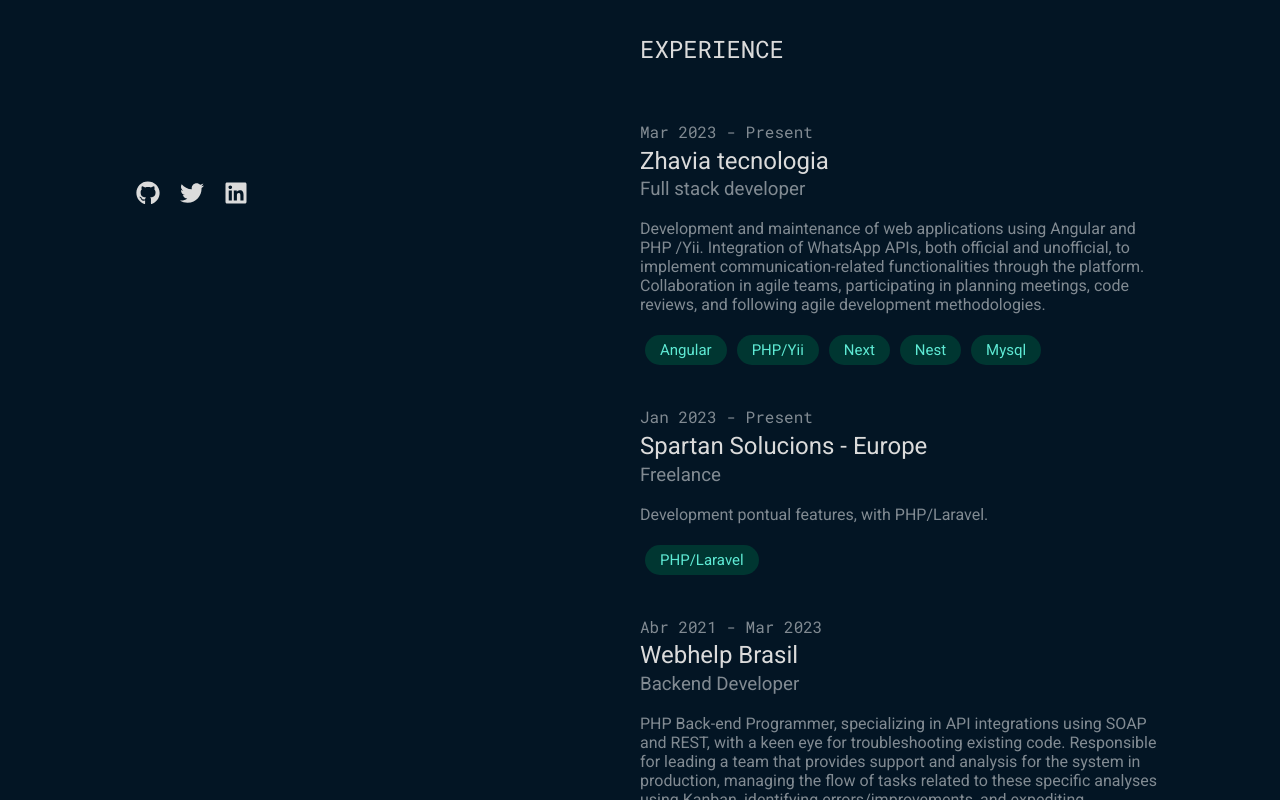
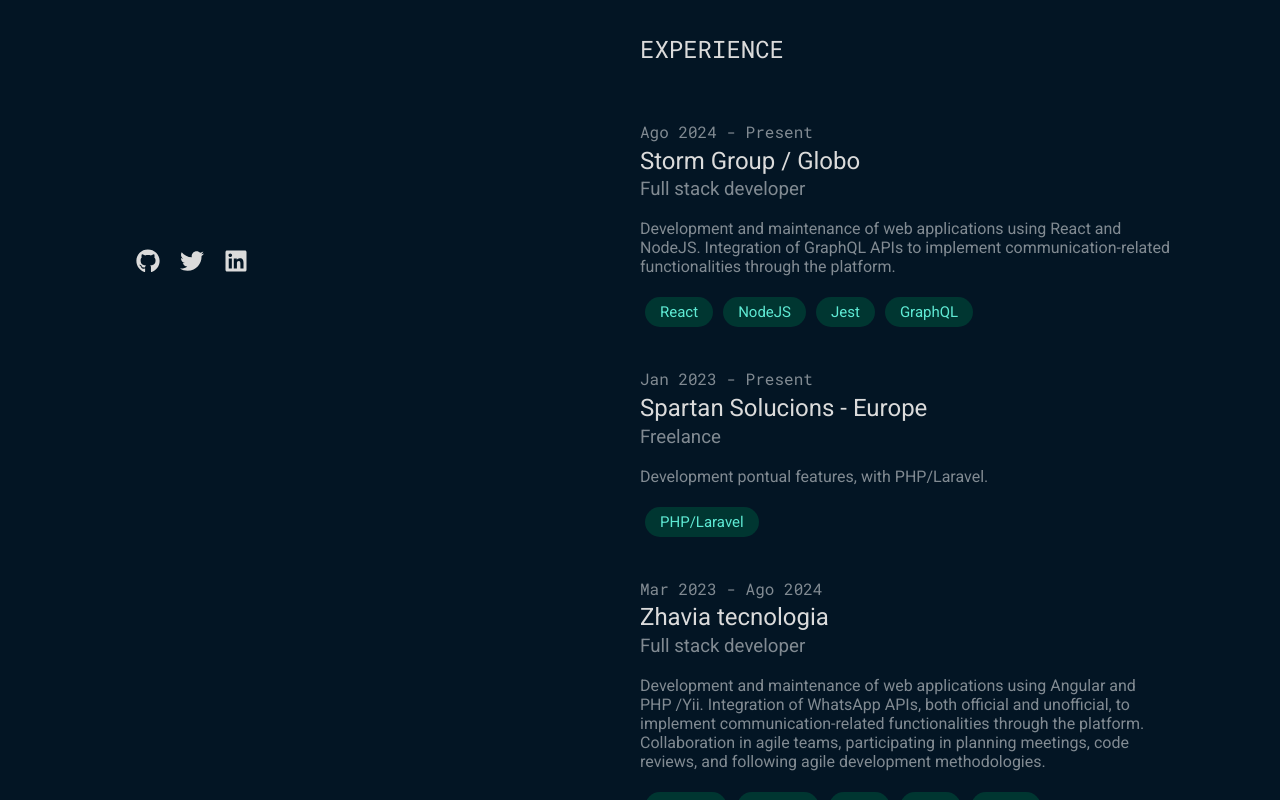
Before and after one commit to trickaugusto/portifolio-next, a Next.js app: page / in a window 1280 px wide. Shown: the part 560-1360 px from the top of the page. Built offline with nearby package versions, Linux system fonts and the light colour scheme.

Commit message:
update infos

```diff
--- a/src/components/Header.js
+++ b/src/components/Header.js
@@ -10,7 +10,7 @@
     return (
         <div className={styles.header}>
             <h1 className={styles.title}>Patrick Augusto</h1>
-            <h3 className={styles.subtitle}>Full-stack developer at Zhavia Tecnologia</h3>
+            <h3 className={styles.subtitle}>Full-stack developer assigned to Globo/Globoplay</h3>
 
             <div className={styles.buttonsSection}>
                 <a href='#' className={styles.navIndicator} onClick={() => window.scrollTo(0, 0)}>
--- a/src/pages/index.js
+++ b/src/pages/index.js
@@ -15,7 +15,30 @@
 
   const experiences = [
     {
-      years: 'Mar 2023 - Present',
+      years: 'Ago 2024 - Present',
+      title: 'Storm Group / Globo',
+      subtitle: 'Full stack developer',
+      description: `
+        Development and maintenance of web applications using React and NodeJS. Integration of GraphQL APIs to implement communication-related functionalities through the platform.
+      `,
+      technologies: [
+        'React',
+        'NodeJS',
+        'Jest',
+        'GraphQL',
+      ],
+    },
+    {
+      years: 'Jan 2023 - Present',
+      title: 'Spartan Solucions - Europe',
+      subtitle: 'Freelance',
+      description: '    Development pontual features, with PHP/Laravel.',
+      technologies: [
+        'PHP/Laravel',
+      ],
+    },
+    {
+      years: 'Mar 2023 - Ago 2024',
       title: 'Zhavia tecnologia',
       subtitle: 'Full stack developer',
       description: `
@@ -27,15 +50,6 @@
         'Next',
         'Nest',
         'Mysql'
-      ],
-    },
-    {
-      years: 'Jan 2023 - Present',
-      title: 'Spartan Solucions - Europe',
-      subtitle: 'Freelance',
-      description: '    Development pontual features, with PHP/Laravel.',
-      technologies: [
-        'PHP/Laravel',
       ],
     },
     {
```
